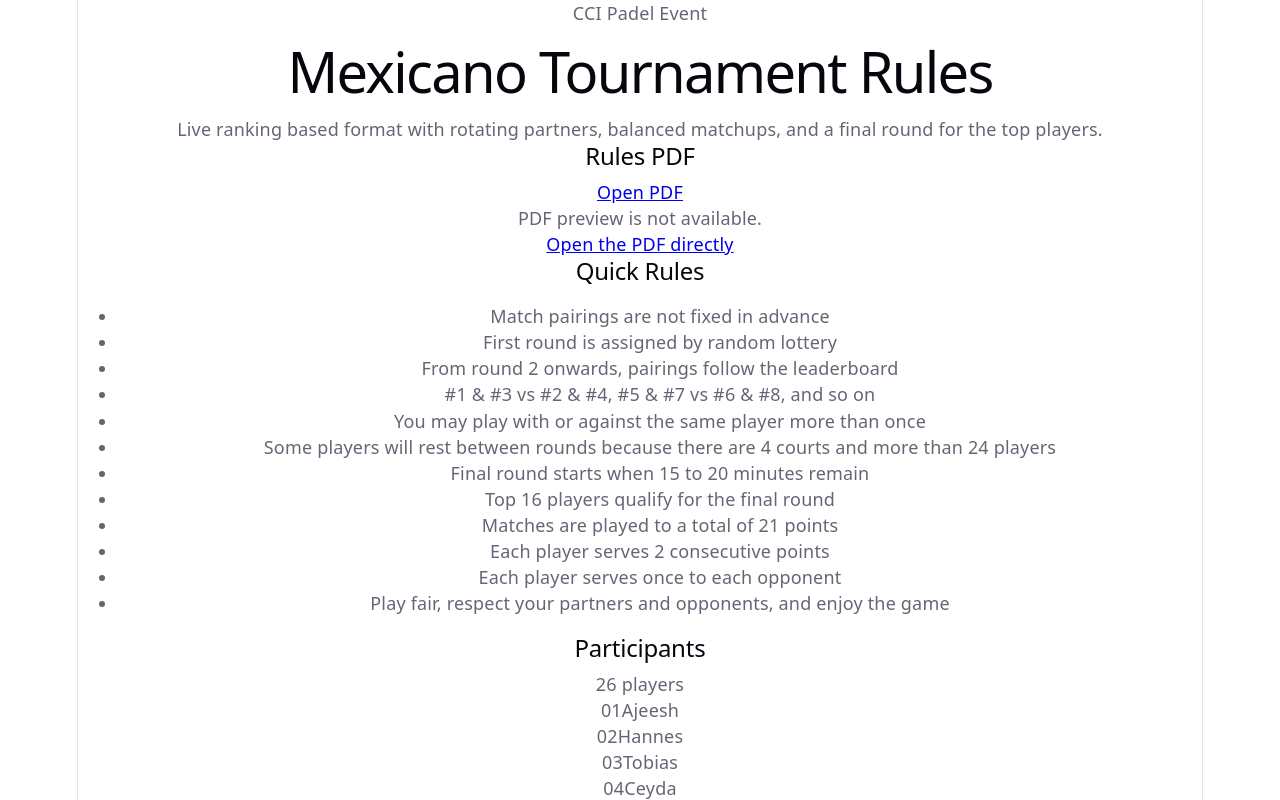
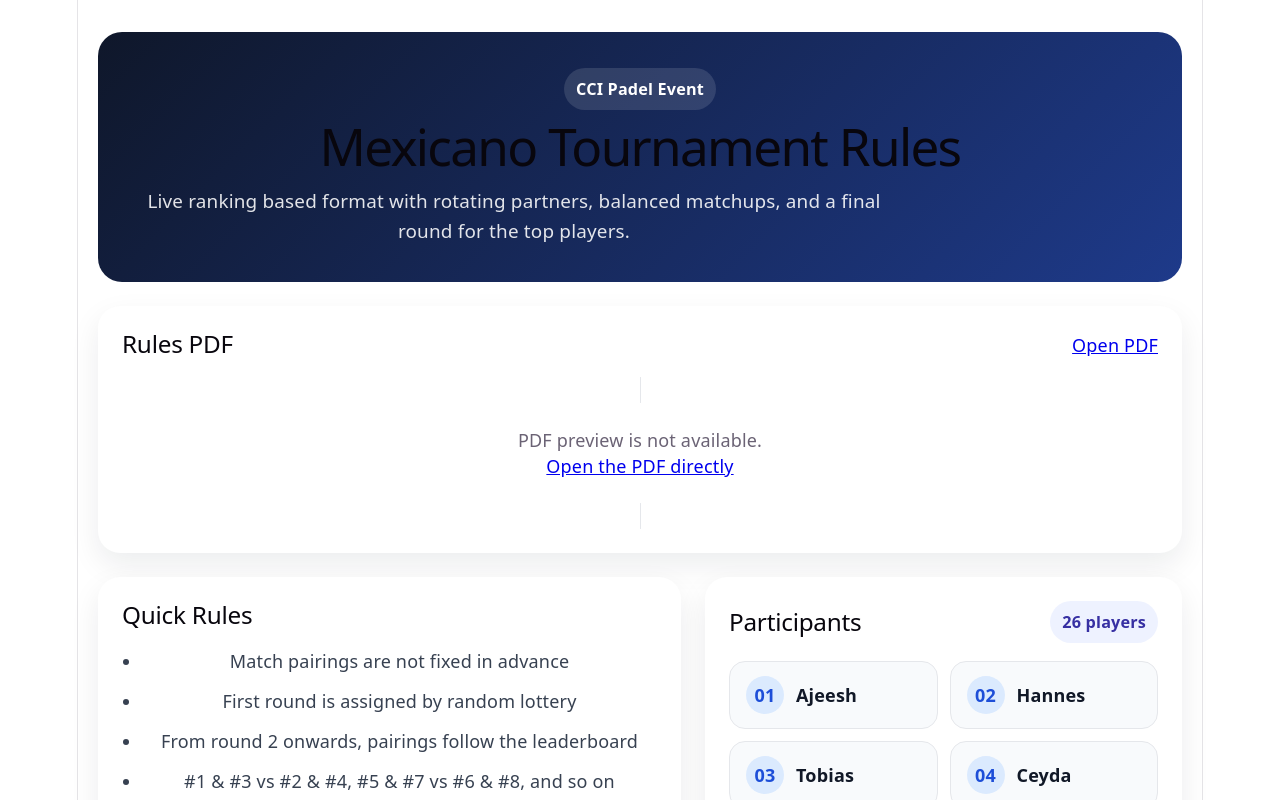
Before and after one commit to ajeesh1987/padel_tournament, a React (Vite) app: page / in a window 1280 px wide. Shown: the top 800 px of the page. Built offline with nearby package versions, Linux system fonts and the light colour scheme.

Commit message:
Update App.css

```diff
--- a/src/App.css
+++ b/src/App.css
@@ -260,3 +260,168 @@
     opacity: 0.65;
   }
 }
+.page {
+  min-height: 100vh;
+  padding: 32px 20px 48px;
+}
+
+.container {
+  max-width: 1200px;
+  margin: 0 auto;
+}
+
+.hero {
+  background: linear-gradient(135deg, #0f172a, #1e3a8a);
+  color: white;
+  border-radius: 24px;
+  padding: 36px;
+  margin-bottom: 24px;
+}
+
+.heroText h1 {
+  margin: 10px 0 12px;
+  font-size: clamp(2rem, 4vw, 3.25rem);
+  line-height: 1.05;
+}
+
+.heroText p {
+  margin: 0;
+  max-width: 760px;
+  font-size: 1.05rem;
+  line-height: 1.6;
+  color: rgba(255, 255, 255, 0.88);
+}
+
+.eyebrow {
+  display: inline-block;
+  padding: 8px 12px;
+  border-radius: 999px;
+  background: rgba(255, 255, 255, 0.12);
+  font-size: 0.9rem;
+  font-weight: 700;
+}
+
+.card {
+  background: white;
+  border-radius: 22px;
+  padding: 24px;
+  margin-bottom: 24px;
+  box-shadow: 0 12px 30px rgba(15, 23, 42, 0.08);
+}
+
+.sectionHeader {
+  display: flex;
+  align-items: center;
+  justify-content: space-between;
+  gap: 12px;
+  margin-bottom: 18px;
+}
+
+.sectionHeader h2 {
+  margin: 0;
+  font-size: 1.35rem;
+}
+
+.pdfFrame {
+  width: 100%;
+  height: 720px;
+  border: 1px solid #e5e7eb;
+  border-radius: 18px;
+  background: #f9fafb;
+}
+
+.pdfFallback {
+  padding: 24px;
+  text-align: center;
+}
+
+.gridSection {
+  display: grid;
+  grid-template-columns: 1.1fr 0.9fr;
+  gap: 24px;
+}
+
+.rulesList {
+  margin: 0;
+  padding-left: 20px;
+}
+
+.rulesList li {
+  margin-bottom: 12px;
+  line-height: 1.55;
+  color: #374151;
+}
+
+.playersGrid {
+  display: grid;
+  grid-template-columns: repeat(2, minmax(0, 1fr));
+  gap: 12px;
+}
+
+.playerCard {
+  display: flex;
+  align-items: center;
+  gap: 12px;
+  padding: 14px 16px;
+  border-radius: 16px;
+  background: #f8fafc;
+  border: 1px solid #e5e7eb;
+}
+
+.playerNumber {
+  width: 38px;
+  height: 38px;
+  border-radius: 999px;
+  display: inline-flex;
+  align-items: center;
+  justify-content: center;
+  background: #dbeafe;
+  color: #1d4ed8;
+  font-weight: 800;
+  flex-shrink: 0;
+}
+
+.playerName {
+  font-weight: 600;
+  color: #111827;
+}
+
+.pill {
+  display: inline-flex;
+  align-items: center;
+  justify-content: center;
+  background: #eef2ff;
+  color: #3730a3;
+  padding: 8px 12px;
+  border-radius: 999px;
+  font-size: 0.9rem;
+  font-weight: 700;
+}
+
+@media (max-width: 960px) {
+  .gridSection {
+    grid-template-columns: 1fr;
+  }
+
+  .pdfFrame {
+    height: 560px;
+  }
+}
+
+@media (max-width: 640px) {
+  .hero {
+    padding: 24px;
+  }
+
+  .card {
+    padding: 18px;
+  }
+
+  .playersGrid {
+    grid-template-columns: 1fr;
+  }
+
+  .pdfFrame {
+    height: 420px;
+  }
+}
```
